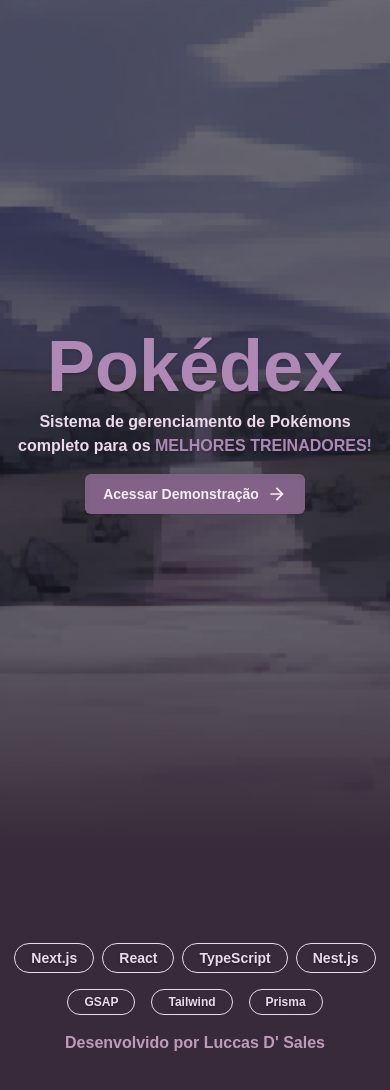
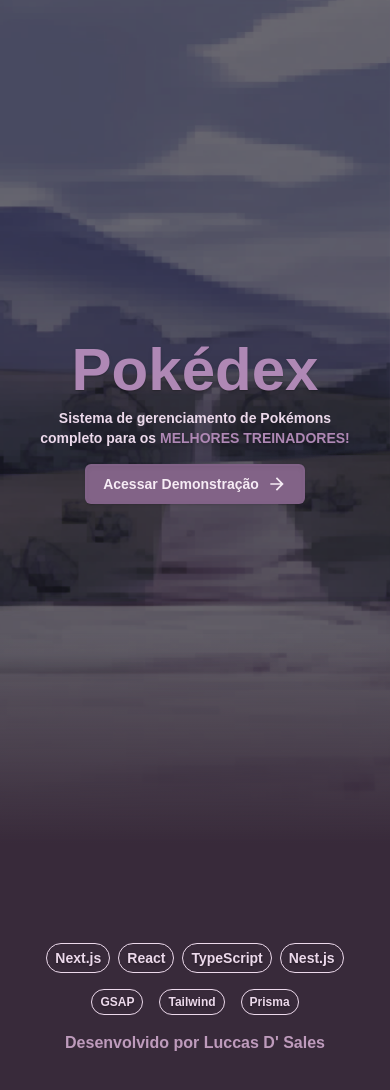
Before and after one commit to luccas-sales/pokedex, a Next.js app in the folder frontend/: page / in a window 390 px wide. Shown: the top 1090 px of the page. Built offline with nearby package versions, Linux system fonts and the light colour scheme.

Commit message:
style(frontend): ajustes de responsividade para mobile

```diff
--- a/frontend/app/page.tsx
+++ b/frontend/app/page.tsx
@@ -7,7 +7,7 @@
   return (
     <SmoothWrapper>
       <main>
-        <section className='relative h-screen z-1 before:content-["*"] before:absolute before:top-0 before:left-0 before:h-full before:w-full before:bg-linear-to-b before:from-75% before:to-100% before:to-asters-950 before:z-2'>
+        <section className='relative h-dvh z-1 before:content-["*"] before:absolute before:top-0 before:left-0 before:h-full before:w-full before:bg-linear-to-b before:from-75% before:to-100% before:to-asters-950 before:z-2'>
           <Image
             className='absolute top-0 left-0 h-full w-full object-cover brightness-50 -z-1'
             src='/parallax-back.png'
@@ -35,15 +35,15 @@
 
           <div className='relative flex flex-col justify-center items-center h-full w-full gap-4 z-50'>
             <div className='flex flex-col justify-center items-center gap-2'>
-              <h2 className='text-7xl text-asters-500 font-extrabold text-shadow-md'>
+              <h2 className='text-7xl text-asters-500 font-extrabold text-shadow-md max-sm:text-6xl'>
                 Pokédex
               </h2>
 
               <div className='flex flex-col justify-center items-center'>
-                <p className='text-base font-semibold text-asters-100'>
+                <p className='text-base font-semibold text-asters-100 max-sm:text-sm'>
                   Sistema de gerenciamento de Pokémons
                 </p>
-                <p className='text-base font-semibold text-asters-100'>
+                <p className='text-base font-semibold text-asters-100 max-sm:text-sm'>
                   completo para os{' '}
                   <span className='text-asters-500 text-shadow-lg'>
                     MELHORES TREINADORES!
@@ -65,28 +65,28 @@
         <section className='relative flex flex-col justify-center items-center gap-10 -mt-px bg-asters-950 z-2'>
           <div className='flex flex-col justify-center items-center gap-4 m-25'>
             <div className='flex justify-center items-center gap-2'>
-              <p className='text-asters-100 border rounded-3xl px-4 py-1 text-lg font-bold text-shadow-md max-sm:text-sm'>
+              <p className='text-asters-100 border rounded-3xl px-4 py-1 text-lg font-bold text-shadow-md max-sm:text-sm max-sm:px-2'>
                 Next.js
               </p>
-              <p className='text-asters-100 border rounded-3xl px-4 py-1 text-lg font-bold text-shadow-md max-sm:text-sm'>
+              <p className='text-asters-100 border rounded-3xl px-4 py-1 text-lg font-bold text-shadow-md max-sm:text-sm max-sm:px-2'>
                 React
               </p>
-              <p className='text-asters-100 border rounded-3xl px-4 py-1 text-lg font-bold text-shadow-md max-sm:text-sm'>
+              <p className='text-asters-100 border rounded-3xl px-4 py-1 text-lg font-bold text-shadow-md max-sm:text-sm max-sm:px-2'>
                 TypeScript
               </p>
-              <p className='text-asters-100 border rounded-3xl px-4 py-1 text-lg font-bold text-shadow-md max-sm:text-sm'>
+              <p className='text-asters-100 border rounded-3xl px-4 py-1 text-lg font-bold text-shadow-md max-sm:text-sm max-sm:px-2'>
                 Nest.js
               </p>
             </div>
 
             <div className='flex justify-center items-center gap-4'>
-              <p className='text-asters-100 border rounded-3xl px-4 py-1 text-sm font-bold text-shadow-md max-sm:text-xs'>
+              <p className='text-asters-100 border rounded-3xl px-4 py-1 text-sm font-bold text-shadow-md max-sm:text-xs max-sm:px-2'>
                 GSAP
               </p>
-              <p className='text-asters-100 border rounded-3xl px-4 py-1 text-sm font-bold text-shadow-md max-sm:text-xs'>
+              <p className='text-asters-100 border rounded-3xl px-4 py-1 text-sm font-bold text-shadow-md max-sm:text-xs max-sm:px-2'>
                 Tailwind
               </p>
-              <p className='text-asters-100 border rounded-3xl px-4 py-1 text-sm font-bold text-shadow-md max-sm:text-xs'>
+              <p className='text-asters-100 border rounded-3xl px-4 py-1 text-sm font-bold text-shadow-md max-sm:text-xs max-sm:px-2'>
                 Prisma
               </p>
             </div>
```
